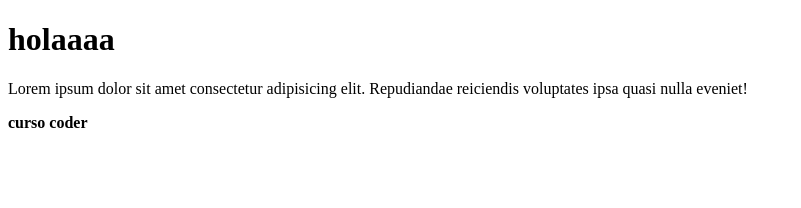
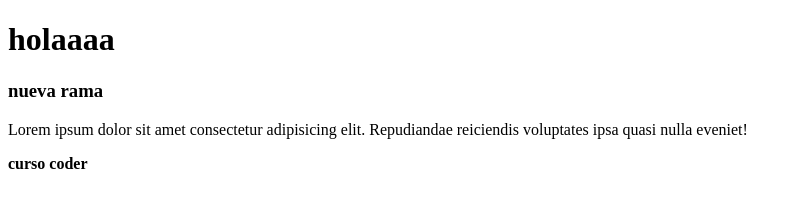
Before and after one commit to RafDes21/repositorio, a plain HTML site: page index.html in a window 1280 px wide. Shown: the whole page, without its empty margins (0-801 px from the left). Drawn offline with Linux system fonts and the light colour scheme.

Commit message:
cambie mi nueva rama

```diff
--- a/index.html
+++ b/index.html
@@ -8,6 +8,7 @@
 </head>
 <body>
     <h1>holaaaa</h1>
+    <h3>nueva rama</h3>
     <p>Lorem ipsum dolor sit amet consectetur adipisicing elit. Repudiandae reiciendis voluptates ipsa quasi nulla eveniet!
     </p>
     <strong>curso coder</strong>
```
